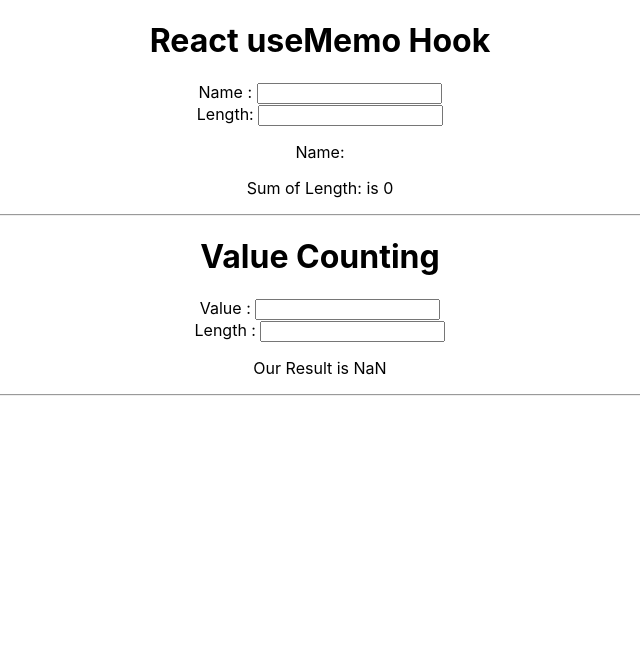
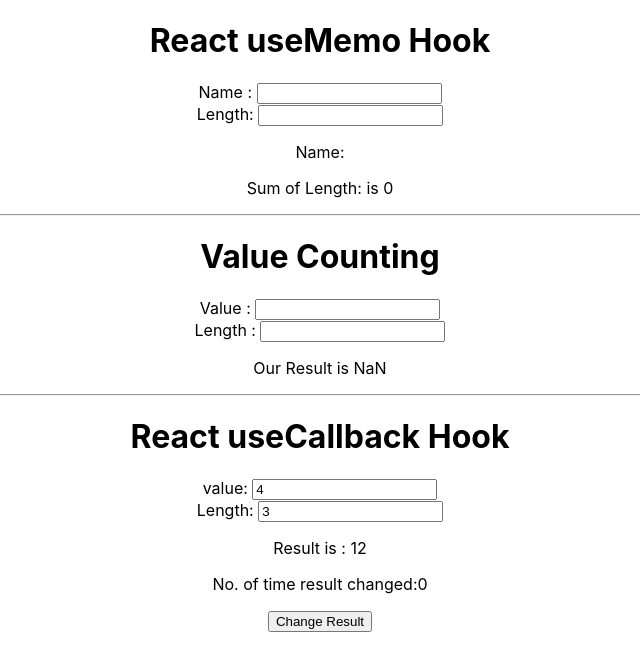
Before and after one commit to newforcoding/react-hook-basics, a React (Create React App) app: page / in a window 1280 px wide. Shown: the top 670 px of the page, without its empty margins (320-960 px from the left). Built offline with nearby package versions, Linux system fonts and the light colour scheme.

Commit message:
component exported

```diff
--- a/src/App.js
+++ b/src/App.js
@@ -5,6 +5,7 @@
 import FunCounterIcon from './FunCounterIcon';
 import FunEffects from './FunEffects';
 import FunRefs from './FunRefs';
+import HookCallback from './HookCallback';
 import HookMemo from './HookMemo';
 
 function App() {
@@ -16,6 +17,7 @@
       <FunEffects/>
       <FunRefs/> */}
       <HookMemo/>
+      <HookCallback/>
     </div>
   );
 }
```
